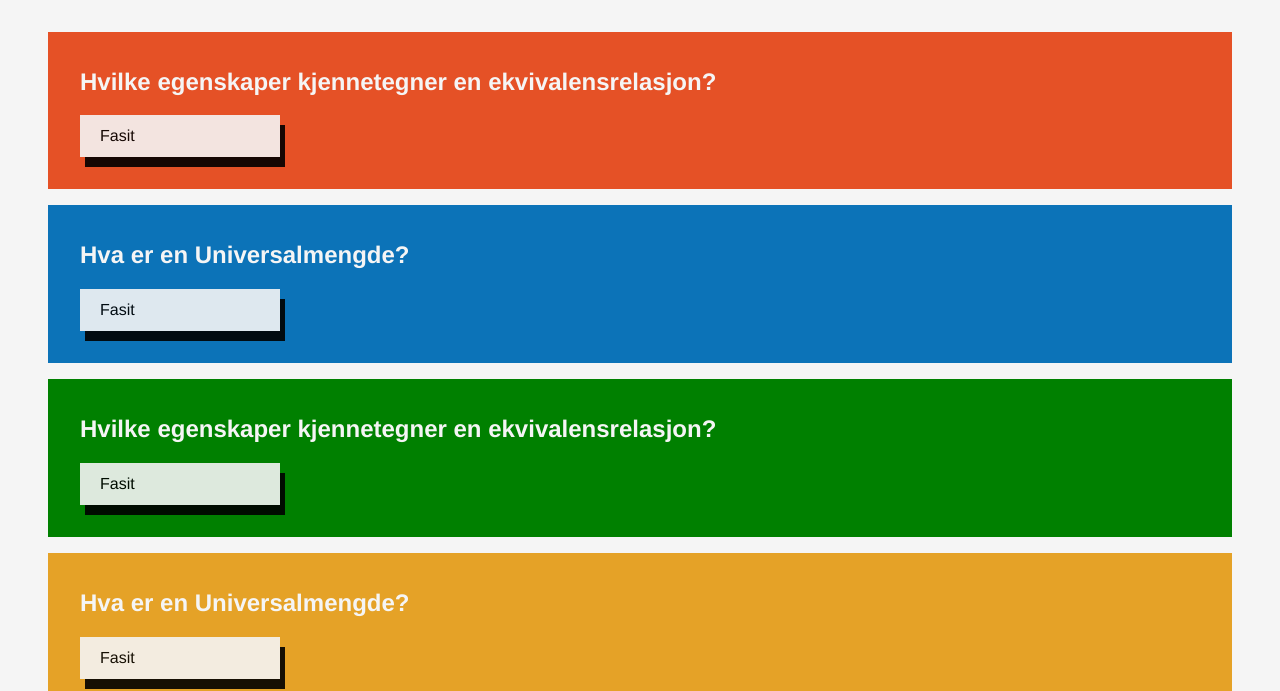
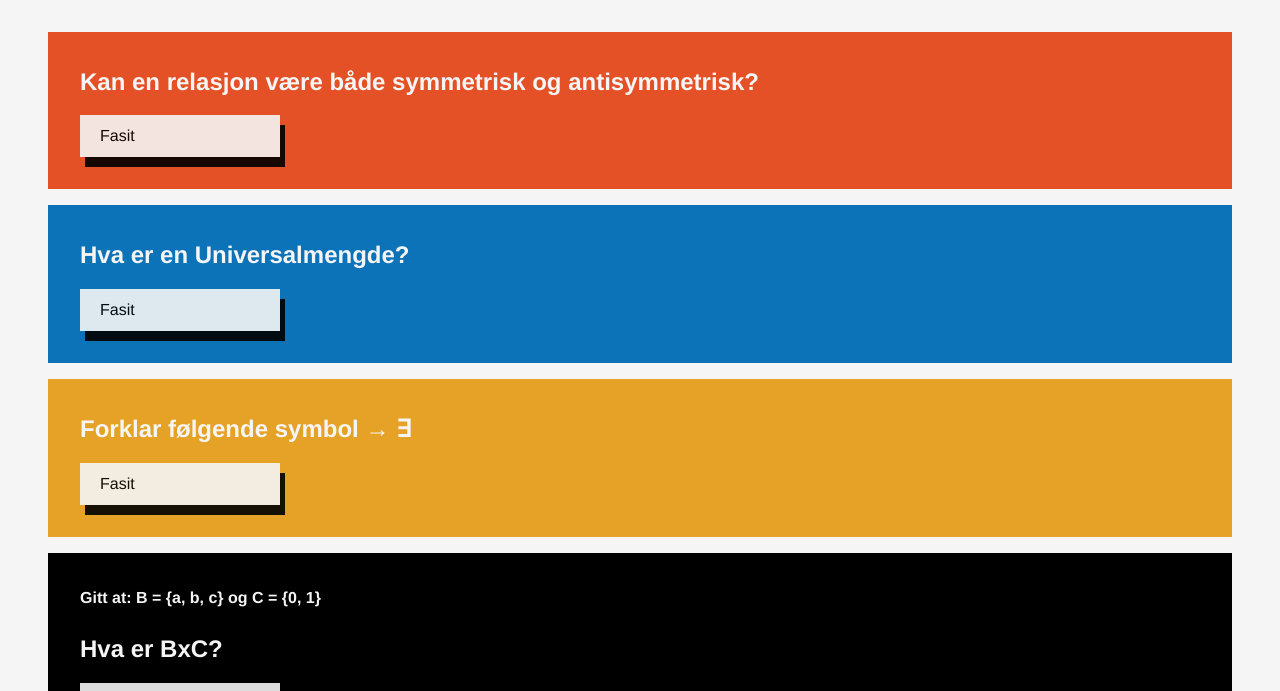
Before and after one commit to Modalitsu/studycards, a plain HTML site: page info102.html in a window 1280 px wide. Shown: the part 115-806 px from the top of the page. Drawn offline with nearby package versions, Linux system fonts and the light colour scheme.

Commit message:
All questions are now unique (no duplicates)

```diff
--- a/css/style.css
+++ b/css/style.css
@@ -6,6 +6,11 @@ body {
 
 h1 {
   font-size: 2.5em;
+}
+
+h6{
+  font-size: 16px;
+  margin: 0px;
 }
 
 a{
@@ -24,6 +29,10 @@ a{
   background-color: #E55126;
 }
 
+.blackDiv{
+  background-color: black;
+}
+
 .yellowDiv {
   background-color: #E5A227;
 }
@@ -39,7 +48,8 @@ a{
 .redDiv,
 .yellowDiv,
 .blueDiv,
-.greenDiv{
+.greenDiv,
+.blackDiv{
   width: 100%;
   padding: 1em 3em 2em 2em;
   margin: 0.5em;
--- a/info102.html
+++ b/info102.html
@@ -35,7 +35,7 @@
         </div>
       </div>
 
-      <div class='greenDiv'>
+      <div class='yellowDiv'>
         <h2 id="question3"></h2>
         <div class='button'>
           Fasit
@@ -46,7 +46,7 @@
         </div>
       </div>
 
-      <div class='yellowDiv'>
+      <div class='blackDiv'>
         <h2 id="question4"></h2>
         <div class='button'>
           Fasit
@@ -57,6 +57,17 @@
         </div>
       </div>
 
+      <div class='greenDiv'>
+        <h2 id="question5"></h2>
+        <div class='button'>
+          Fasit
+        </div>
+        <div class='answer'>
+            <br>
+            <hr><p id="answer5"></p><hr>
+        </div>
+      </div>
+
     </div>
   </body>
 </html>
--- a/js/myscripts.js
+++ b/js/myscripts.js
@@ -1,4 +1,4 @@
-//Variabel for spørsmålskort
+//Variabler for spørsmålskort
 var card1, card2, card3, card4, card5;
 
 //Utfør main metode så snart siden er ferdig lastet.
@@ -11,28 +11,26 @@ function main(){
 }
 $(document).ready(main);
 
-//Returner et Array med alle kort.
-function generateQuestionPool(){
-	var questionPool = [];
-	let input = database.fag.info102.cards;
-	for (var k in input){
-		questionPool.push(input[k]);
-	}
-	return questionPool;
-}
-
-//Fyller ut alle Study Cards.
+//Fyller ut alle 5 Study Cards med tilfeldig valgte spørsmål.
 function generateCards(){
 	let questionPool = generateQuestionPool();
-	card1 = random_item(generateQuestionPool());
-	card2 = random_item(generateQuestionPool());
-	card3 = random_item(generateQuestionPool());
-	card4 = random_item(generateQuestionPool());
-	card5 = random_item(generateQuestionPool());
+	shuffleQuestions();
 
-	while(card1.question === card2.question){
-		 card2 = random_item(generateQuestionPool());
+	//Denne løkken sørger for at alle kortene forblir unike
+	while (card1 === card2 ||
+    card1 === card3 ||
+    card1 === card4 ||
+    card1 === card5 ||
+		card2 === card3 ||
+		card2 === card4 ||
+		card2 === card5 ||
+		card3 === card4 ||
+		card3 === card5 ||
+		card4 === card5){
+		shuffleQuestions();
+		 console.log("Shuffling..")
 	}
+
 
 	$("#question1").append(card1.question);
 	$("#answer1").append(card1.answer);
@@ -50,11 +48,29 @@ function generateCards(){
 	$("#answer5").append(card5.answer);
 }
 
+//Tildeler et tilfeldig spørsmål til alle cards.
+function shuffleQuestions(){
+	card1 = random_item(generateQuestionPool());
+	card2 = random_item(generateQuestionPool());
+	card3 = random_item(generateQuestionPool());
+	card4 = random_item(generateQuestionPool());
+	card5 = random_item(generateQuestionPool());
+}
+
+//Returner et Array med alle studycards fra databasen.
+function generateQuestionPool(){
+	var questionPool = [];
+	let input = database.fag.info102.cards;
+	for (var k in input){
+		questionPool.push(input[k]);
+	}
+	return questionPool;
+}
+
 //Returner et tilfeldig element fra en ArrayList.
 function random_item(arrayList){
 	return arrayList[Math.floor(Math.random()*arrayList.length)];
 }
-
 
 //JSON database
 var database = {
@@ -74,12 +90,47 @@ var database = {
           "type" : "QandA"
         },
         "card3" : {
-          "answer" : "A&cap;B = {1,2,3,a,b c}",
-          "keywords" : [ "mengder" ],
-          "question" : "Hva er BxC?",
-          "questionheader" : "Ta utgangspunkt i følgende mengder: A = {1, 2, 3}, B = {a, b, c}, C = {0, 1}",
+          "answer" : "A&cap;C = {1}",
+          "keywords" : [ "mengder", "Snitt" ],
+          "question" : "<h6> Gitt at: A = {1, 2, 3}, B = {a, b, c}, C = {0, 1}</h6><br>Hva er A&cap;C?",
           "type" : "derivation"
-        }
+        },
+				"card4" : {
+					"answer" : "A&cup;B = {1,2,3,a,b c}",
+					"keywords" : [ "mengder", "Union" ],
+					"question" : "<h6> Gitt at: A = {1, 2, 3}, B = {a, b, c}, C = {0, 1}</h6> <br> Hva er A&cup;B?",
+					"type" : "derivation"
+				},
+				"card3" : {
+					"answer" : "BxC = {(a,0), (a,1), (b,0), (b,1), (c,0), (c,1)}",
+					"keywords" : [ "mengder", "Kartesisk Produkt" ],
+					"question" : "<h6> Gitt at: B = {a, b, c} og C = {0, 1}</h6> <br> Hva er BxC?",
+					"type" : "derivation"
+				},
+				"card4" : {
+					"answer" : "Ja, for eksempel når alle instanser er på formen (x,x)",
+					"keywords" : [ "relasjoner", "mengder", "symmetri", "antisymmetri"],
+					"question":"Kan en relasjon være både symmetrisk og antisymmetrisk?",
+					"type": "QandA"
+				},
+				"card5" : {
+					"answer" : "I logikken kalles en logisk formel for en tautologi når formelen blir sann uansett hvilken sannhetsverdi man tilskriver formelens enkeltutsagn",
+					"keywords" : [ "logikk"],
+					"question":"Hva er en tautologi?",
+					"type": "QandA"
+				},
+				"card6" : {
+					"answer" : "Alle liker Kari.",
+					"keywords" : ["logikk"],
+					"question":"Oversett følgende predikat til muntlig språk:<br>&forall;x liker(x,Kari)",
+					"type": "QandA"
+				},
+				"card7" : {
+					"answer" : 'Eksistenskvantoren (noteres med &exist;) er en logisk konstant som kan tolkes som "det finnes..", "det finnes minst én.." eller "for noen.."<br><br> Kvantorer kombineres ofte med predikat for å formalisere enkelte utsagn. <br><br> Eksempel: "noen elsker deg" kan skrives slik: &exist;xelskerDeg(x) gitt at universet inneholder alle levende vesener',
+					"keywords" : ["logikk"],
+					"question":"Forklar følgende symbol → &exist;",
+					"type": "QandA"
+				}
       }
     }
   }
```
Also changed, not shown: js/database.json (added, +62 -0 lines).
